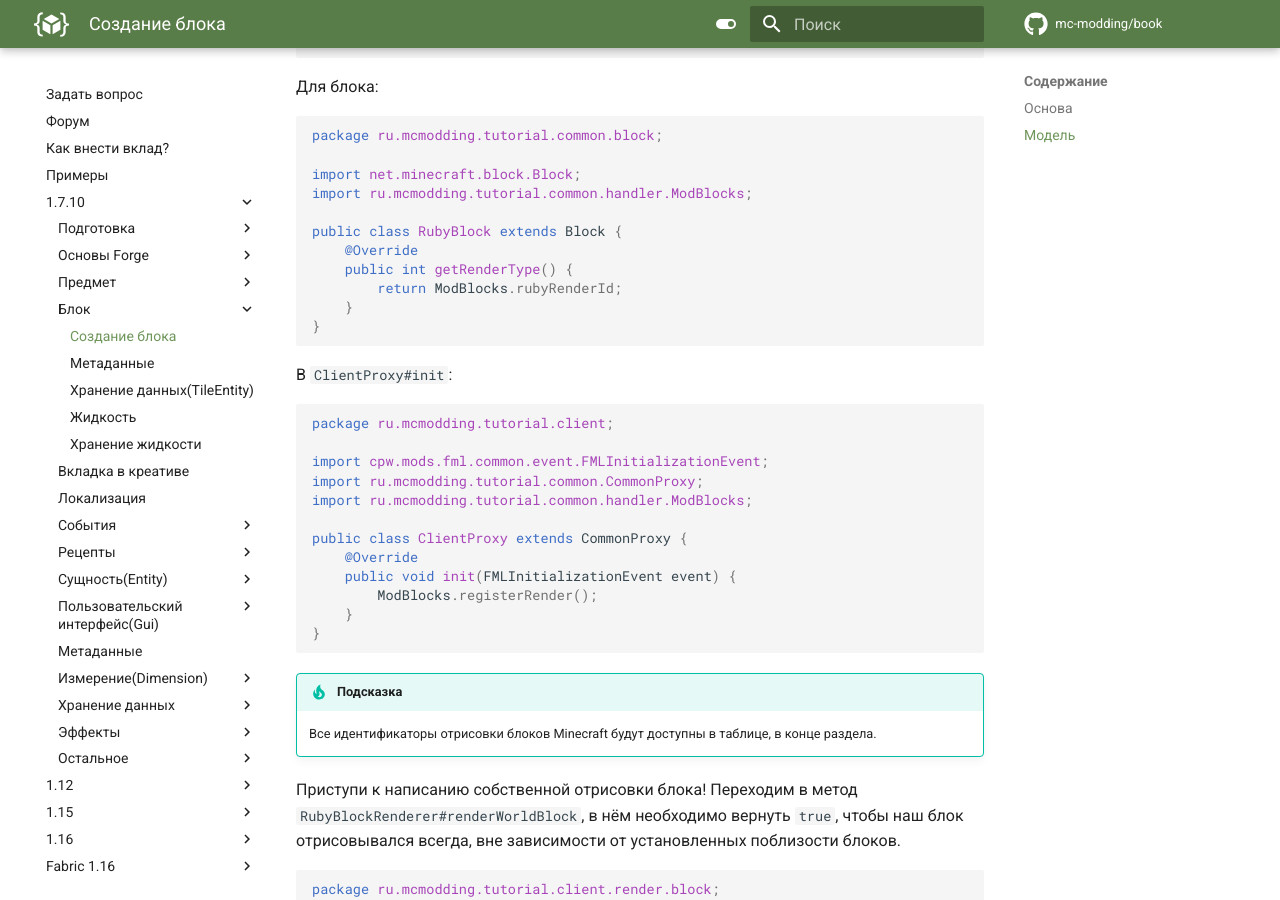
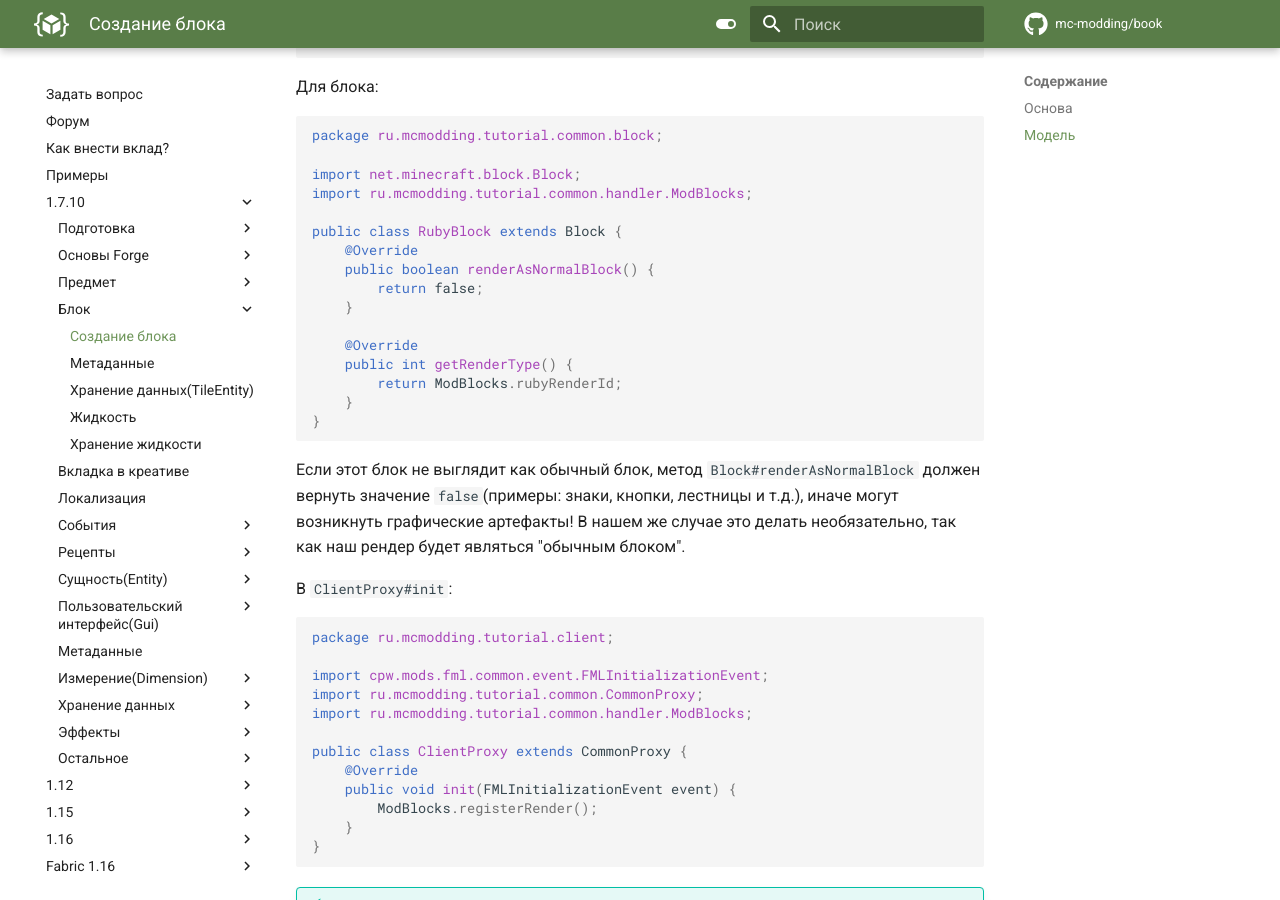
Before and after one commit to mc-modding/book, an MkDocs documentation site: the page built from docs/1.7.10/block/basics.md, in a window 1280 px wide and 900 px high, scrolled down 5784 px. Built offline with MkDocs 1.6.1 and Material for MkDocs 9.7.7, drawn with Linux system fonts in a browser that asks for light colours; comment, search, counter and statistics services are not loaded.

Commit message:
Добавлен renderAsNormalBlock в пример кода статьи "Создание блока"

````diff
--- a/docs/1.7.10/block/basics.md
+++ b/docs/1.7.10/block/basics.md
@@ -211,11 +211,19 @@ import ru.mcmodding.tutorial.common.handler.ModBlocks;
 
 public class RubyBlock extends Block {
     @Override
+    public boolean renderAsNormalBlock() {
+        return false;
+    }
+
+    @Override
     public int getRenderType() {
         return ModBlocks.rubyRenderId;
     }
 }
 ```
+
+Если этот блок не выглядит как обычный блок, метод `Block#renderAsNormalBlock` должен вернуть значение `false`(примеры: знаки, кнопки, лестницы и т.д.),
+иначе могут возникнуть графические артефакты! В нашем же случае это делать необязательно, так как наш рендер будет являться "обычным блоком".
 
 В `ClientProxy#init`:
 
````
